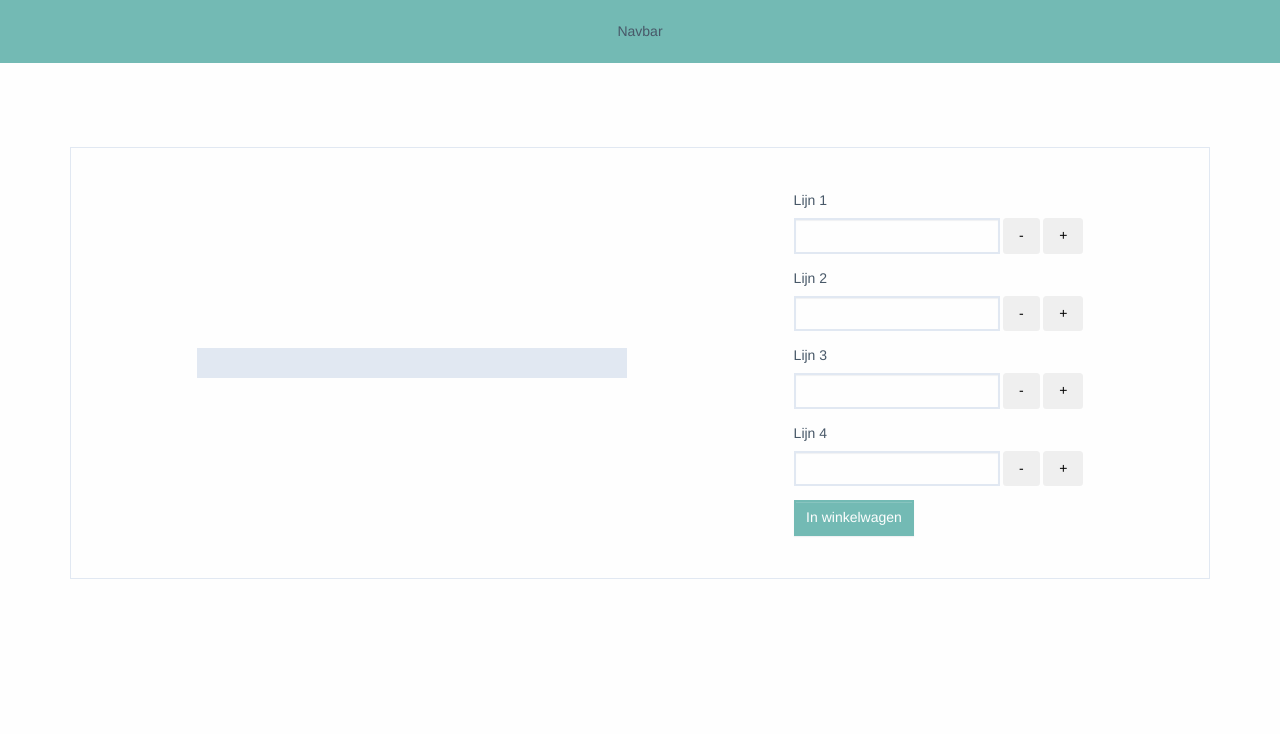
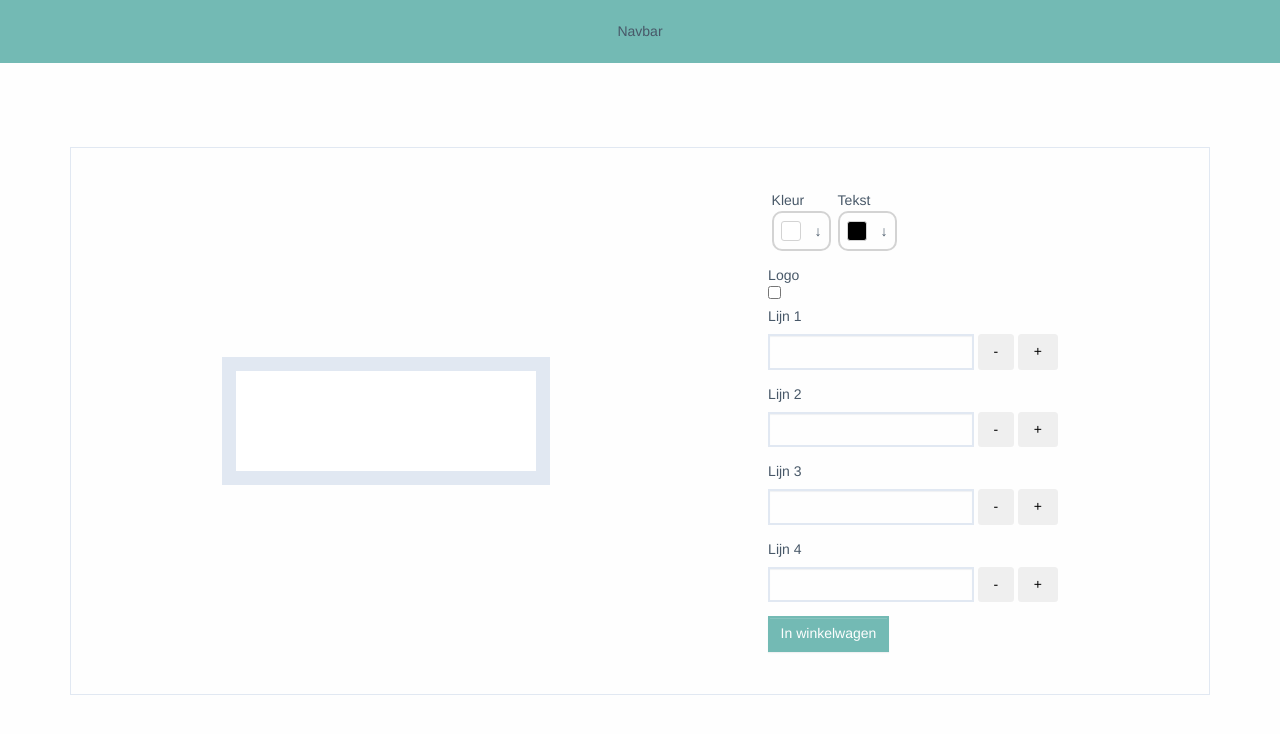
Before and after one commit to Talha-Bayansar/design-tool, a React (Create React App) app: page / in a window 1280 px wide. Shown: the top 734 px of the page. Built offline with nearby package versions, Linux system fonts and the light colour scheme.

Commit message:
refactor select done

```diff
--- a/src/components/Canvas.js
+++ b/src/components/Canvas.js
@@ -3,76 +3,95 @@ import ScaleText from "react-scale-text";
 
 const Canvas = (props) => {
   const {
-    color,
+    fontColor,
     backgroundColor,
-    line1,
-    line2,
-    line3,
-    fontSizeScale1,
-    fontSizeScale2,
-    fontSizeScale3,
-    logo,
-    setFontSize,
-    ratio,
+    width,
+    height,
+    lines,
+    // fontSizeScale1,
+    // fontSizeScale2,
+    // fontSizeScale3,
+    // logo,
+    // setFontSize,
+    // ratio,
   } = props;
   return (
-    <div
-      className="position-relative w-100"
-      style={{
-        backgroundColor: backgroundColor,
-        paddingTop: `${ratio}%`,
-      }}
-    >
-      <div
-        className={`d-flex position-absolute justify-content-${
-          logo ? "between" : "center"
-        } align-items-center p-3`}
-        style={{ top: 0, right: 0, bottom: 0, left: 0 }}
+    <svg width={width} height={height}>
+      <rect fill={backgroundColor} width="100%" height="100%" />
+      <g
+        textAnchor="middle"
+        dominantBaseline="middle"
+        style={{ transform: "translate(50%, 50%)" }}
       >
-        {logo && (
-          <div
-            className="mx-3 p-4"
-            style={{ height: "50px", width: "50px", backgroundColor: "black" }}
-          ></div>
-        )}
-        {(line1 || line2 || line3) && (
-          <ScaleText
-            minFontSize={5}
-            maxFontSize={line1 && line2 && line3 ? 20 : 50}
-          >
-            <CustomDiv setFontSize={setFontSize}>
-              {line1 && (
-                <span
-                  className="text-nowrap"
-                  style={{
-                    color: color,
-                    fontSize: `${fontSizeScale1 * 100}%`,
-                  }}
-                >
-                  {line1}
-                </span>
-              )}
-              {line2 && (
-                <span
-                  className="text-nowrap"
-                  style={{ color: color, fontSize: `${fontSizeScale2 * 100}%` }}
-                >
-                  {line2}
-                </span>
-              )}
-              {line3 && (
-                <span
-                  className="text-nowrap"
-                  style={{ color: color, fontSize: `${fontSizeScale3 * 100}%` }}
-                >
-                  {line3}
-                </span>
-              )}
-            </CustomDiv>
-          </ScaleText>
-        )}
-      </div>
-    </div>
+        {Object.keys(lines).map((key, i) => {
+          if (lines[key]) {
+            return (
+              <text fill={fontColor} y={-20 + 15 * i} key={i}>
+                {lines[key]}
+              </text>
+            );
+          }
+        })}
+      </g>
+    </svg>
+
+    // <div
+    //   className="position-relative w-100"
+    //   style={{
+    //     backgroundColor: backgroundColor,
+    //     paddingTop: `${ratio}%`,
+    //   }}
+    // >
+    //   <div
+    //     className={`d-flex position-absolute justify-content-${
+    //       logo ? "between" : "center"
+    //     } align-items-center p-3`}
+    //     style={{ top: 0, right: 0, bottom: 0, left: 0 }}
+    //   >
+    //     {logo && (
+    //       <div
+    //         className="mx-3 p-4"
+    //         style={{ height: "50px", width: "50px", backgroundColor: "black" }}
+    //       ></div>
+    //     )}
+    //     {(line1 || line2 || line3) && (
+    //       <ScaleText
+    //         minFontSize={5}
+    //         maxFontSize={line1 && line2 && line3 ? 20 : 50}
+    //       >
+    //         <CustomDiv setFontSize={setFontSize}>
+    //           {line1 && (
+    //             <span
+    //               className="text-nowrap"
+    //               style={{
+    //                 color: color,
+    //                 fontSize: `${fontSizeScale1 * 100}%`,
+    //               }}
+    //             >
+    //               {line1}
+    //             </span>
+    //           )}
+    //           {line2 && (
+    //             <span
+    //               className="text-nowrap"
+    //               style={{ color: color, fontSize: `${fontSizeScale2 * 100}%` }}
+    //             >
+    //               {line2}
+    //             </span>
+    //           )}
+    //           {line3 && (
+    //             <span
+    //               className="text-nowrap"
+    //               style={{ color: color, fontSize: `${fontSizeScale3 * 100}%` }}
+    //             >
+    //               {line3}
+    //             </span>
+    //           )}
+    //         </CustomDiv>
+    //       </ScaleText>
+    //     )}
+    //   </div>
+    // </div>
   );
 };
 
--- a/src/components/DesignTool.js
+++ b/src/components/DesignTool.js
@@ -14,6 +14,7 @@ const DesignTool = ({
 }) => {
   //constants--------------------------------------------------------------------------------------------------
   const MAX_LINE_COUNT = 4;
+  const colors = ["#fff", "#000", "#485868", "#73bab4"];
   const isMobile = useMediaQuery({ query: "(max-width: 500px)" });
 
   // initialisation functions----------------------------------------------------------------------------------
@@ -39,6 +40,14 @@ const DesignTool = ({
     const id = target.id;
     const value = target.value;
     setLines({ ...lines, [id]: value });
+  };
+
+  const handleChangeColors = (e) => {
+    if (e.target.id[0] === "f") {
+      setFontColor(e.target.id.replace("fc_", ""));
+    } else {
+      setBackgroundColor(e.target.id.replace("bgc_", ""));
+    }
   };
 
   const handleSubmit = (e) => {
@@ -67,8 +76,6 @@ const DesignTool = ({
   // // Scale of canvas compared to generated svg
   // const scale = width / (isMobile ? 300 : 400);
 
-  // const colors = ["#fff", "#000", "#485868", "#73bab4"];
-
   // const handleSubmit = (e) => {
   //   e.preventDefault();
   //   // const generatedSvg = (
@@ -89,24 +96,6 @@ const DesignTool = ({
   //   //   />
   //   // );
   //   // setSvg(generatedSvg);
-  // };
-
-  // const handleClick = (e) => {
-  //   if (e.target.id[0] === "c") {
-  //     setActiveColor(e.target.id.replace("c_", ""));
-  //   } else {
-  //     setActiveBgColor(e.target.id.replace("bg_", ""));
-  //   }
-  // };
-
-  // const handleChange = (e) => {
-  //   if (e.target.id === "line0") {
-  //     setLine1(e.target.value);
-  //   } else if (e.target.id === "line1") {
-  //     setLine2(e.target.value);
-  //   } else {
-  //     setLine3(e.target.value);
-  //   }
   // };
 
   // const handleFontSizeScale1Change = (e) => {
@@ -156,20 +145,14 @@ const DesignTool = ({
 
   return (
     <div className="container custom-flex w-100 justify-content-around my-5 p-5 border">
-      <div
-        className="d-flex flex-column border p-3 bg-light sticky-top mb-5 mb-md-0"
-        style={{
-          width: isMobile ? "300px" : "400px",
-          height: "min-content",
-          boxSizing: "unset",
-        }}
-      >
+      <div className="d-flex bg-light sticky-top p-3">
         <Canvas
           // logo={logo}
-          color={fontColor}
+          fontColor={fontColor}
           backgroundColor={backgroundColor}
           width={width}
           height={height}
+          lines={lines}
           // line1={line1}
           // line2={line2}
           // line3={line3}
@@ -181,19 +164,19 @@ const DesignTool = ({
         />
       </div>
       <div className="d-flex flex-column align-items-center align-items-md-start">
-        {/* <div className="d-flex flex-column align-items-center align-items-md-start">
+        <div className="d-flex align-items-center align-items-md-start">
           <Select
-            activeColor={activeBgColor}
-            // colors={colors}
-            idStart="bg"
-            // handleClick={handleClick}
-            label="Achtergrond"
+            selectedColor={backgroundColor}
+            colors={colors}
+            idStart="bgc"
+            onClick={handleChangeColors}
+            label="Kleur"
           />
           <Select
-            activeColor={activeColor}
-            // colors={colors}
-            idStart="c"
-            // handleClick={handleClick}
+            selectedColor={fontColor}
+            colors={colors}
+            idStart="fc"
+            onClick={handleChangeColors}
             label="Tekst"
           />
         </div>
@@ -204,7 +187,7 @@ const DesignTool = ({
             // checked={logo}
             // onChange={(e) => setLogo(e.target.checked)}
           />
-        </label> */}
+        </label>
 
         <TextForm
           lines={lines}
--- a/src/components/Select/Select.css
+++ b/src/components/Select/Select.css
@@ -31,7 +31,7 @@
   width: max-content;
   padding: 5px 0;
   border: 2px solid lightgrey;
-  border-radius: 0 10px 10px 10px;
+  border-radius: 10px;
 }
 
 .select_colors {
--- a/src/components/Select/Select.js
+++ b/src/components/Select/Select.js
@@ -1,43 +1,51 @@
 import React, { useState } from "react";
 import "./Select.css";
 
-const Select = ({ activeColor, colors, idStart, handleClick, label }) => {
+const Select = ({ selectedColor, colors, idStart, onClick, label }) => {
   const [isSelected, setIsSelected] = useState(false);
 
-  const handleSelectClick = () => {
+  const handleClickSelect = () => {
     setIsSelected(!isSelected);
   };
 
   return (
-    <div className="d-flex flex-column mb-3">
-      <div
-        className={`select_container ${
-          isSelected && "active_select_container"
-        }`}
-        onClick={handleSelectClick}
-      >
-        <div
-          className="select_color"
-          style={{ backgroundColor: activeColor }}
-        ></div>
-        <span className="mx-2">{label}</span>
+    <label className="d-flex flex-column align-items-start mx-1">
+      {label}
+      <div className="d-flex flex-column align-items-center">
+        <div className="select_container" onClick={handleClickSelect}>
+          <div
+            className="select_color"
+            style={{ backgroundColor: selectedColor }}
+          />
+          <span className="m-2">↓</span>
+        </div>
+        {isSelected && (
+          <div
+            style={{
+              width: "20px",
+              height: "20px",
+              backgroundColor: "lightgrey",
+              clipPath: "polygon(0% 0%, 100% 0%, 50% 100%)",
+            }}
+          />
+        )}
       </div>
       {isSelected && (
         <div className="select_content">
           <div className="select_colors">
-            {/* {colors.map((color, i) => (
+            {colors.map((color, i) => (
               <div
                 key={i}
-                onClick={handleClick}
+                onClick={onClick}
                 className="select_color my-1"
                 id={`${idStart}_${color}`}
                 style={{ backgroundColor: color }}
               ></div>
-            ))} */}
+            ))}
           </div>
         </div>
       )}
-    </div>
+    </label>
   );
 };
 
```
